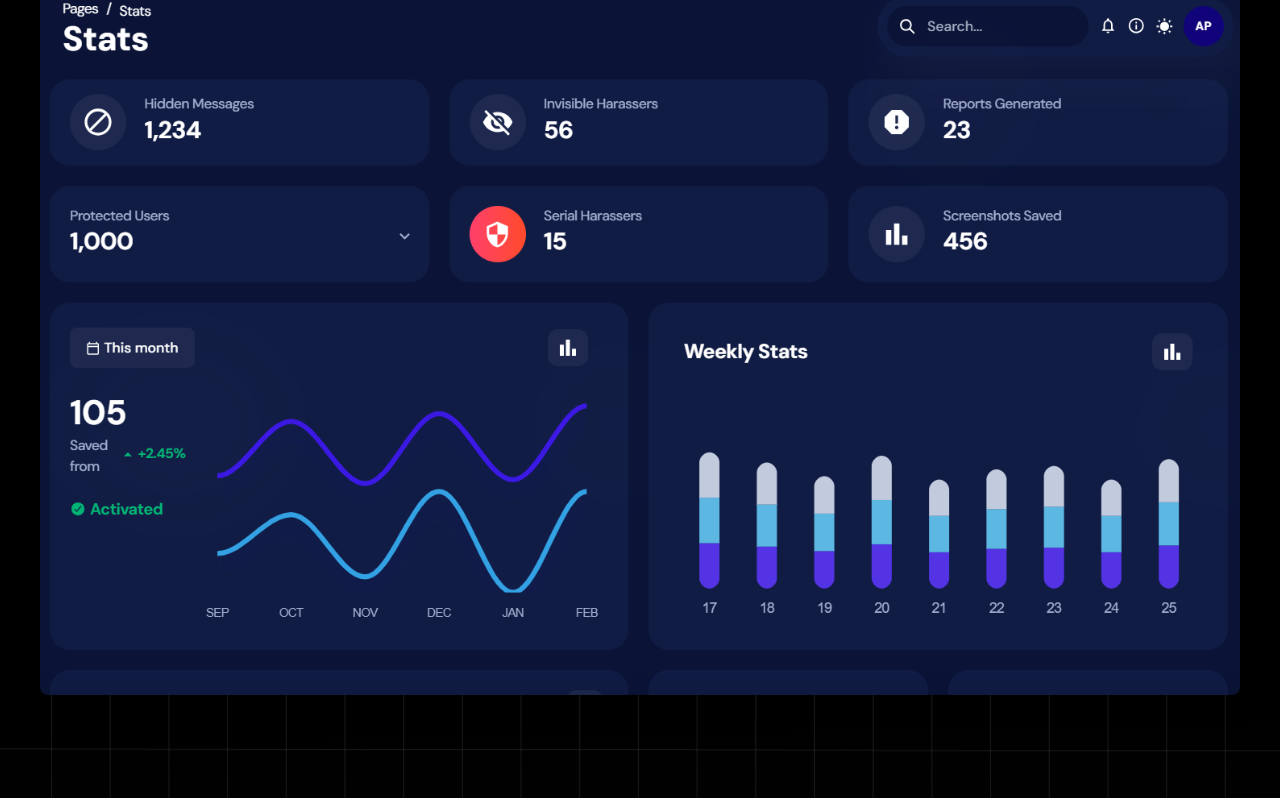
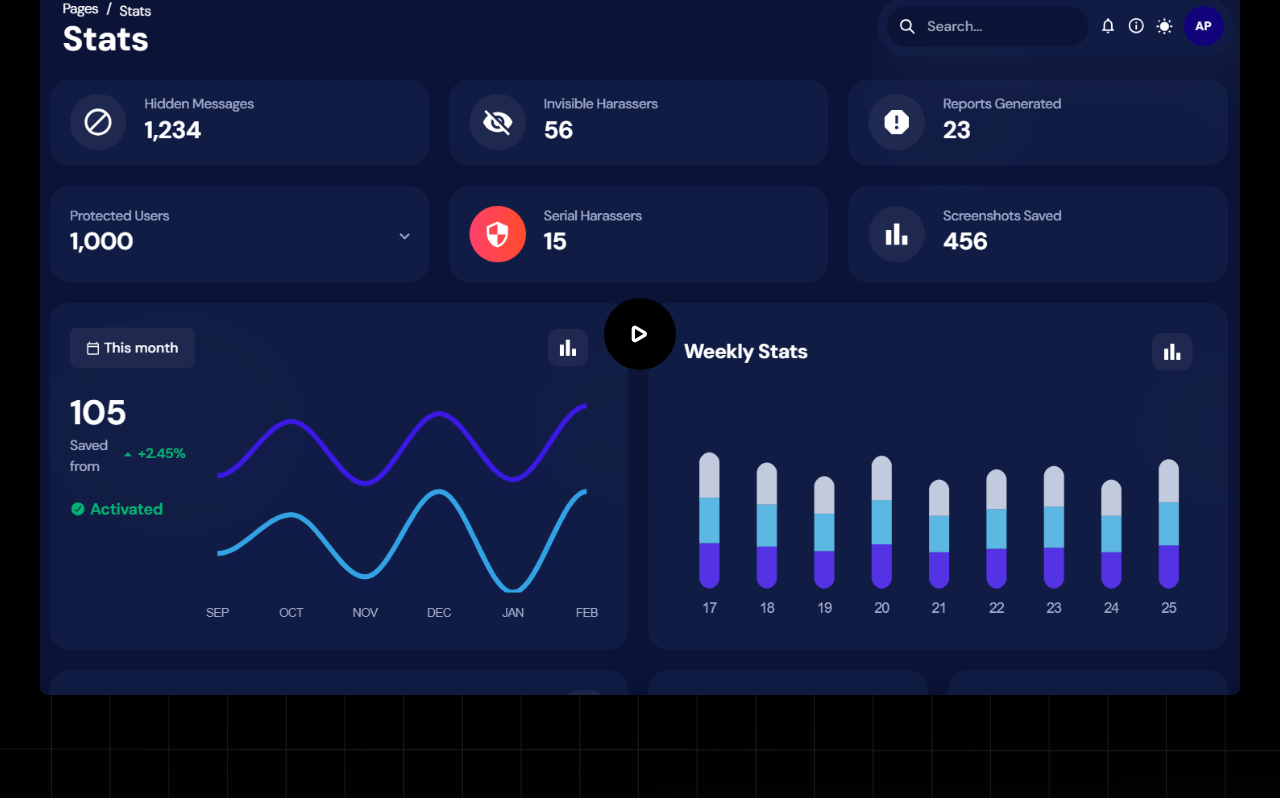
Before and after one commit to rajveeerr/SafeDM-Fork, a React (Vite) app in the folder client/: page / in a window 1280 px wide. Shown: the part 959-1757 px from the top of the page. Built offline with nearby package versions, Linux system fonts and the light colour scheme.

Commit message:
playvideo feature

```diff
--- a/client/src/components/Home/VidOverlay.jsx
+++ b/client/src/components/Home/VidOverlay.jsx
@@ -19,7 +19,7 @@ const VidOverlay = () => {
           className="w-full max-w-[280px] sm:max-w-[480px] md:max-w-[768px] lg:max-w-[1200px] rounded-lg shadow-lg"
           src={image}
         />
-        {/* {!isPlaying && (
+        {!isPlaying && (
           <button
             className="absolute top-1/2 left-1/2 transform -translate-x-1/2 -translate-y-1/2 text-white bg-black bg-opacity-50 hover:bg-opacity-75 rounded-full p-2 sm:p-3 md:p-4 focus:outline-none"
             onClick={handlePlay}
@@ -39,7 +39,7 @@ const VidOverlay = () => {
               />
             </svg>
           </button>
-        )} */}
+        )}
       </div>
     </div>
   );
```
